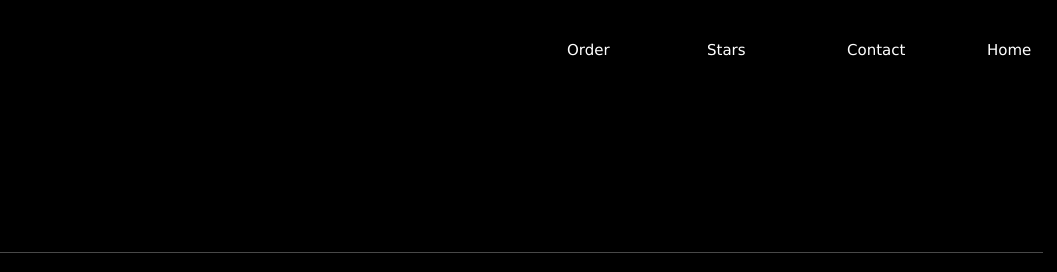
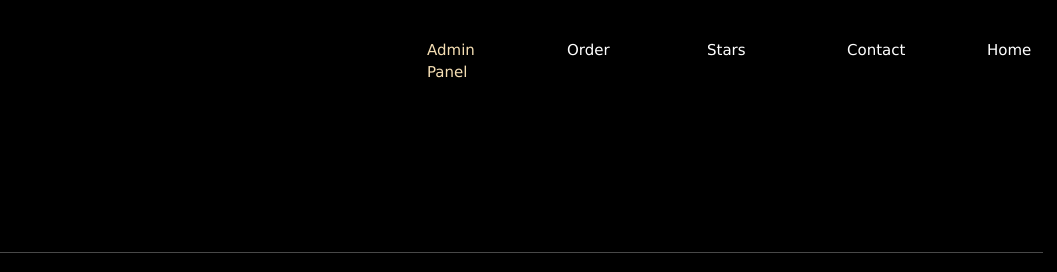
Before and after one commit to senihergordugumde/StarStore, a plain HTML site: page pages/galaxy.html in a window 1280 px wide. Shown: the top 272 px of the page, 223-1280 px from the left. Drawn offline with nearby package versions, Linux system fonts and the light colour scheme; grey boxes are pictures that could not be loaded.

Commit message:
Düzenleme

```diff
--- a/pages/galaxy.html
+++ b/pages/galaxy.html
@@ -15,7 +15,7 @@
                 <li><a href="contact.asp">Contact</a></li>
                 <li><a href="galaxy.html">Stars</a></li>
                 <li><a href="order.asp">Order</a></li>
-
+                <li><a style="color: wheat;" href="sign.asp">Admin Panel</a></li>
 
             </ul>
         </div>
```
Also changed, not shown: 6 other files.
